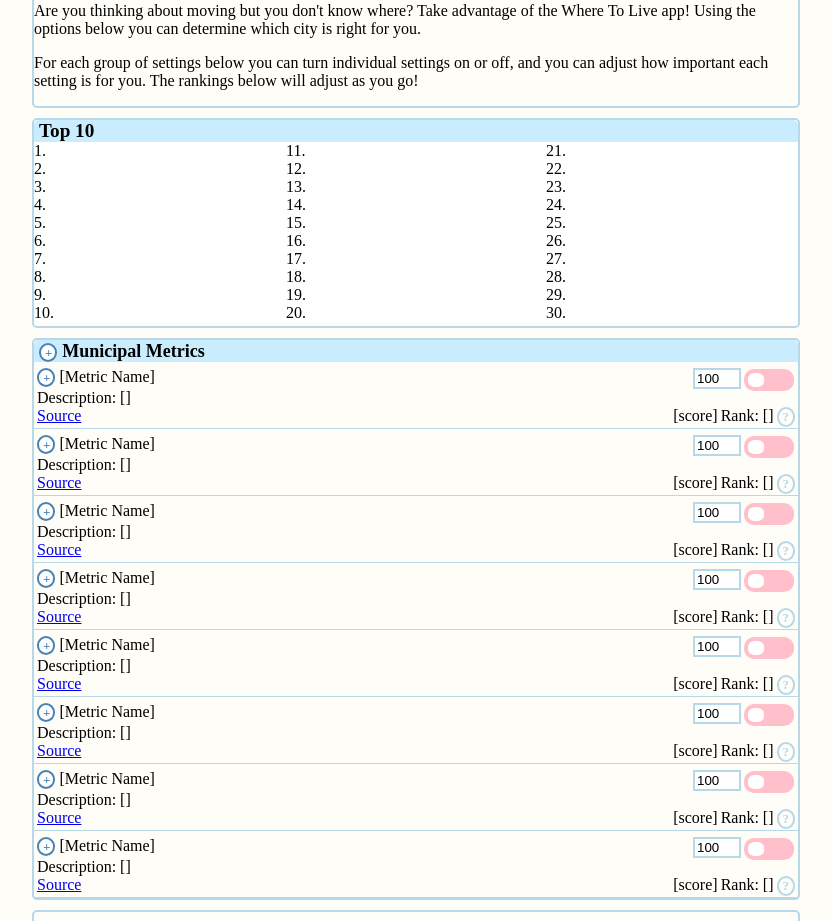
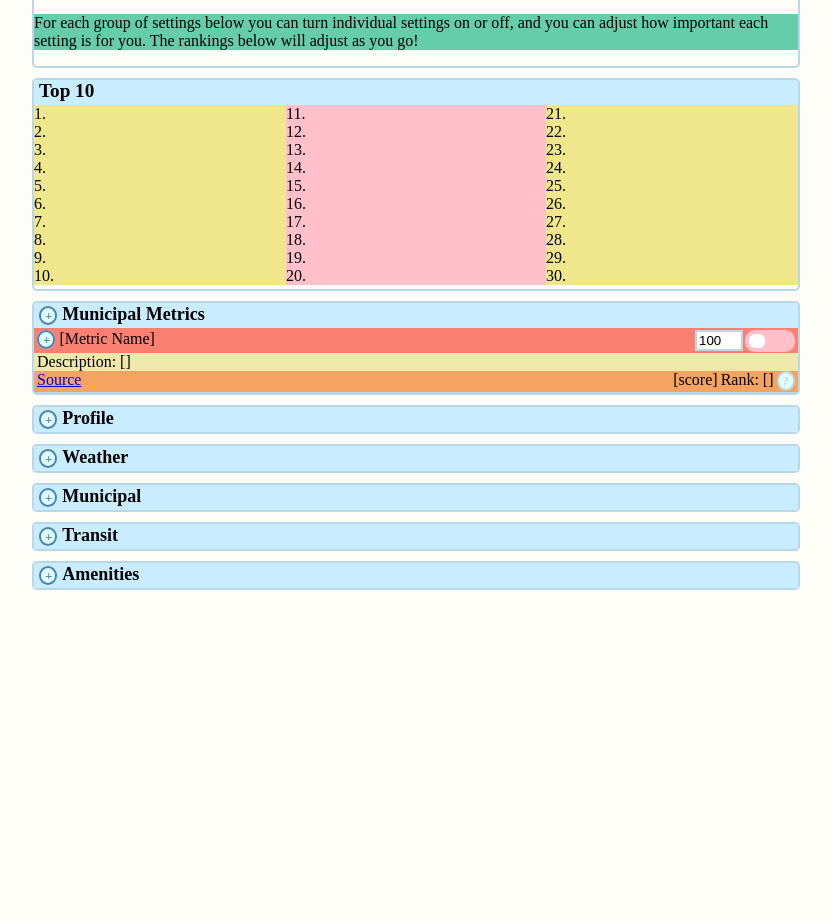
Before and after one commit to jeffbartelli/whereToGoV1, a plain HTML site: page index.html in a window 1280 px wide. Shown: the part 103-1024 px from the top of the page, without its empty margins (224-1055 px from the left). After the commit the page ends 800 px from the top, so only its background shows below. Drawn offline with Linux system fonts and the light colour scheme; a script that the page names is missing.

Commit message:
1/26 n2- prepare html for js cloneNode work

```diff
--- a/index.html
+++ b/index.html
@@ -12,7 +12,7 @@
 <body>
   <section id="header"></section>
   <section id="intro">
-    <div class="sectionHead"><h2>Where To Live</h2></div>
+    <div class="sectionHead"><label>Where To Live</label></div>
       <p>Are you thinking about moving but you don't know where? Take advantage of the Where To Live app! Using the options below you can determine which city is right for you.</p>
       <p>For each group of settings below you can turn individual settings on or off, and you can adjust how important each setting is for you. The rankings below will adjust as you go!</p>
   </section>
@@ -89,185 +89,67 @@
       </form>
       </div>
     </div>
-        <!-- Individual Metric Sections -->
-        <div class="metric ">
-          <div class="top">
-            <form action="" class="">
-              <span class="expand">+</span>
-              <label class="name">[Metric Name]</label>
-              <label class="switch">
-                <input type="checkbox" onchange="" value="1">
-                <span class="slider round"></span>
-              </label>
-              <input type="number" value="100" max="100" min="0" maxlength="3" onchange="" class="weight" required />
-          </div>
-          <div class="mid">
-            <label>Description: <span class="description"></span>[]</label>
-          </div>
-          <div class="bottom">
-            <label class="source" ><a href="#">Source</a></label>
-            <span class="top10">?</span>
-            <label class="rank">Rank: <span >[]</span></label>
-            <label class="score">[score]</label>
-          </form>
-          </div>
-        </div>
-    <!-- Individual Metric Sections -->
-    <div class="metric ">
-      <div class="top">
-        <form action="" class="">
-          <span class="expand">+</span>
-          <label class="name">[Metric Name]</label>
-          <label class="switch">
-            <input type="checkbox" onchange="" value="1">
-            <span class="slider round"></span>
-          </label>
-          <input type="number" value="100" max="100" min="0" maxlength="3" onchange="" class="weight" required />
-      </div>
-      <div class="mid">
-        <label>Description: <span class="description"></span>[]</label>
-      </div>
-      <div class="bottom">
-        <label class="source" ><a href="#">Source</a></label>
-        <span class="top10">?</span>
-        <label class="rank">Rank: <span >[]</span></label>
-        <label class="score">[score]</label>
-      </form>
-      </div>
-    </div>
-    <!-- Individual Metric Sections -->
-    <div class="metric ">
-      <div class="top">
-        <form action="" class="">
-          <span class="expand">+</span>
-          <label class="name">[Metric Name]</label>
-          <label class="switch">
-            <input type="checkbox" onchange="" value="1">
-            <span class="slider round"></span>
-          </label>
-          <input type="number" value="100" max="100" min="0" maxlength="3" onchange="" class="weight" required />
-      </div>
-      <div class="mid">
-        <label>Description: <span class="description"></span>[]</label>
-      </div>
-      <div class="bottom">
-        <label class="source" ><a href="#">Source</a></label>
-        <span class="top10">?</span>
-        <label class="rank">Rank: <span >[]</span></label>
-        <label class="score">[score]</label>
-      </form>
-      </div>
-    </div>
-    <!-- Individual Metric Sections -->
-    <div class="metric ">
-      <div class="top">
-        <form action="" class="">
-          <span class="expand">+</span>
-          <label class="name">[Metric Name]</label>
-          <label class="switch">
-            <input type="checkbox" onchange="" value="1">
-            <span class="slider round"></span>
-          </label>
-          <input type="number" value="100" max="100" min="0" maxlength="3" onchange="" class="weight" required />
-      </div>
-      <div class="mid">
-        <label>Description: <span class="description"></span>[]</label>
-      </div>
-      <div class="bottom">
-        <label class="source" ><a href="#">Source</a></label>
-        <span class="top10">?</span>
-        <label class="rank">Rank: <span >[]</span></label>
-        <label class="score">[score]</label>
-      </form>
-      </div>
-    </div>
-    <!-- Individual Metric Sections -->
-    <div class="metric ">
-      <div class="top">
-        <form action="" class="">
-          <span class="expand">+</span>
-          <label class="name">[Metric Name]</label>
-          <label class="switch">
-            <input type="checkbox" onchange="" value="1">
-            <span class="slider round"></span>
-          </label>
-          <input type="number" value="100" max="100" min="0" maxlength="3" onchange="" class="weight" required />
-      </div>
-      <div class="mid">
-        <label>Description: <span class="description"></span>[]</label>
-      </div>
-      <div class="bottom">
-        <label class="source" ><a href="#">Source</a></label>
-        <span class="top10">?</span>
-        <label class="rank">Rank: <span >[]</span></label>
-        <label class="score">[score]</label>
-      </form>
-      </div>
-    </div>
-    <!-- Individual Metric Sections -->
-    <div class="metric ">
-      <div class="top">
-        <form action="" class="">
-          <span class="expand">+</span>
-          <label class="name">[Metric Name]</label>
-          <label class="switch">
-            <input type="checkbox" onchange="" value="1">
-            <span class="slider round"></span>
-          </label>
-          <input type="number" value="100" max="100" min="0" maxlength="3" onchange="" class="weight" required />
-      </div>
-      <div class="mid">
-        <label>Description: <span class="description"></span>[]</label>
-      </div>
-      <div class="bottom">
-        <label class="source" ><a href="#">Source</a></label>
-        <span class="top10">?</span>
-        <label class="rank">Rank: <span >[]</span></label>
-        <label class="score">[score]</label>
-      </form>
-      </div>
-    </div>
-    <!-- Individual Metric Sections -->
-    <div class="metric ">
-      <div class="top">
-        <form action="" class="">
-          <span class="expand">+</span>
-          <label class="name">[Metric Name]</label>
-          <label class="switch">
-            <input type="checkbox" onchange="" value="1">
-            <span class="slider round"></span>
-          </label>
-          <input type="number" value="100" max="100" min="0" maxlength="3" onchange="" class="weight" required />
-      </div>
-      <div class="mid">
-        <label>Description: <span class="description"></span>[]</label>
-      </div>
-      <div class="bottom">
-        <label class="source" ><a href="#">Source</a></label>
-        <span class="top10">?</span>
-        <label class="rank">Rank: <span >[]</span></label>
-        <label class="score">[score]</label>
-      </form>
-      </div>
-    </div>
+  </section>
 
-  </section>
+
   <section id="profile">
     <div class="sectionHead">
-      <h2>Demographics</h2>
+      <span class="expand">+</span>
+      <label class="metricHead">Profile</label>
     </div>
-    <form action="" id="">
-    </form>
+    <div id="city"></div>
+    <div id="state"></div>
+    <div id="cityPop"></div>
+    <div id="metroPop"></div>
+    <div id="cityDens"></div>
+    <div id="west"></div>
+    <div id="percentWhite"></div>
+    <div id="gender"></div>
   </section>
   <section id="weather">
-
+    <div class="sectionHead">
+      <span class="expand">+</span>
+      <label class="metricHead">Weather</label>
+    </div>
+    <div id="sunshine"></div>
+    <div id="precip"></div>
+  </section>
+  <section id="municipal">
+    <div class="sectionHead">
+      <span class="expand">+</span>
+      <label class="metricHead">Municipal</label>
+    </div>
+    <div id="jobMarket"></div>
+    <div id="safety"></div>
+    <div id="lifeQuality"></div>
+    <div id="schools"></div>
+    <div id="universities"></div>
+    <div id="cityFiscal"></div>
+    <div id="stateFiscal"></div>
+    <div id="citySolar"></div>
+    <div id="stateSolar"></div>
   </section>
   <section id="transit">
-
+    <div class="sectionHead">
+      <span class="expand">+</span>
+      <label class="metricHead">Transit</label>
+    </div>
+    <div id="bikeScore"></div>
+    <div id="bikeCommuters"></div>
+    <div id="walkScore"></div>
+    <div id="transitScore"></div>
+    <div id="mobility"></div>
   </section>
   <section id="amenities">
-
+    <div class="sectionHead">
+      <span class="expand">+</span>
+      <label class="metricHead">Amenities</label>
+    </div>
+    <div id="folf"></div>
+    <div id="gyms"></div>
+    <div id="sportRoutes"></div>
+    <div id="distToBeach"></div>
+    <div id="chickens"></div>
   </section>
-
 </body>
 </html>
--- a/style.css
+++ b/style.css
@@ -26,13 +26,17 @@ header {
 
 .sectionHead {
   background-color: #C9EDFF;
-  border-top-left-radius: 5px;
-  border-top-right-radius: 5px;
-  padding-left: 5px;
+  border-top-left-radius: 3px;
+  border-top-right-radius: 3px;
+  padding: 0 0 3px 5px;
   font-size: larger;
   font-weight: bold;
+}
 
+#intro p {
+  background-color: mediumaquamarine;
 }
+
 #rankings {
   display: inline-block;
   width: 100%;
@@ -40,25 +44,24 @@ header {
 
 #rank10 {
   float:left;
-  background:white;
+  background-color: khaki;
   width:33%;
   height:auto;
 }
 #rank20 {
   float:left;
-  background:white;
+  background-color: pink;
   width:34%;
   height:auto;
 }
 #rank30 {
   float:right;
-  background:white;
+  background-color: khaki;
   width:33%;
   height:auto;
 }
 
 .metric {
-  padding: 3px;
   border-bottom: 1px solid #B7D8E8;
   /* display: none; */
 }
@@ -69,28 +72,43 @@ header {
 
 .expand {
   border: 2px solid steelblue;
-  background-color: white;
+  background-color: lightcyan;
   border-radius: 100%;
   padding: 0 3px 0 4px;
   color: steelblue;
   font-weight: 700;
   font-size: small;
+  text-decoration: none;
+  cursor: pointer;
 }
 
 /* All the contents of the metric top container */
 .top {
-  margin: 3px 0 3px 0;
+  background-color: salmon;
+  padding: 2px 3px 5px 3px;
+}
+
+.mid {
+  padding: 0 3px 0 3px;
+  background-color: palegoldenrod;
+}
+
+.bottom {
+  padding: 0 3px 3px 3px;
+  background-color: sandybrown;
 }
 
 .top10 {
   border: 2px solid #B7D8E8;
   border-radius: 100%;
   color: #B7D8E8;
+  background-color: lightcyan;
   padding: 0 4px 0 4px;
   margin: 0 0 0 3px;
   font-weight: 700;
   font-size: small;
   float: right;
+  cursor: pointer;
 }
 
 input[type=number]{
@@ -126,7 +144,6 @@ input[type=number]{
   float: right;
   width: 50px;
   height: 22px;
-  margin: 1px;
 }
 
 /* Hide default HTML checkbox */
```
